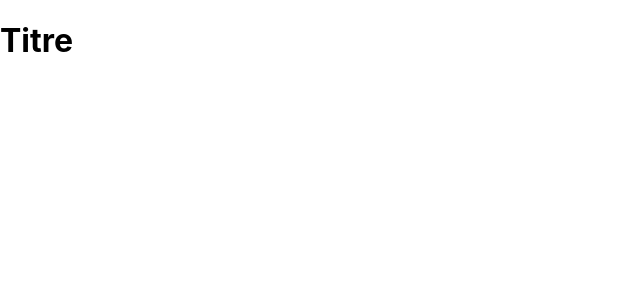
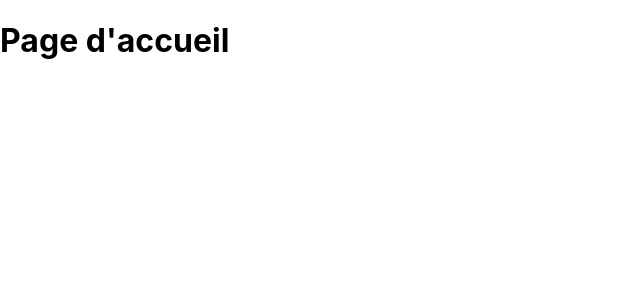
Before and after one commit to Jesschica/testreact, a React (Create React App) app: page / in a window 1280 px wide. Shown: the top 300 px of the page, without its empty margins (0-640 px from the left). Built offline with nearby package versions, Linux system fonts and the light colour scheme.

Commit message:
add page router

```diff
--- a/package.json
+++ b/package.json
@@ -8,6 +8,7 @@
     "@testing-library/user-event": "^13.5.0",
     "react": "^18.3.1",
     "react-dom": "^18.3.1",
+    "react-router-dom": "^6.26.1",
     "react-scripts": "5.0.1",
     "web-vitals": "^2.1.4"
   },
--- a/src/App.js
+++ b/src/App.js
@@ -1,13 +1,20 @@
 import React from "react";
+import { BrowserRouter } from "react-router-dom";
+import { Routes, Route, Link } from "react-router-dom";
 
-class App extends React.Component {
-  render() {
+import Home from './Pages/Home';
+import About from './Pages/About';
+import Contact from './Pages/Contact';
+
+
+export default function App(){
     return (
-      <div>
-        <h1>Titre</h1>
+      <div className="App">
+        <Routes>
+          <Route path="/" element={<Home />}></Route>
+          <Route path="/about" element={<About />}></Route>
+          <Route path="/contact" element={<Contact />}></Route>
+        </Routes>
       </div>
     )
-  }
-}
-
-export default App;
+  };
--- /dev/null
+++ b/src/Pages/About.jsx
@@ -0,0 +1,9 @@
+const About =() => {
+    return (
+        <div>
+            <h1>Page d'accueil</h1>
+        </div>
+    )
+}
+
+export default About;
--- /dev/null
+++ b/src/Pages/Contact.jsx
@@ -0,0 +1,9 @@
+const Contact =() => {
+    return (
+        <div>
+            <h1>Page d'accueil</h1>
+        </div>
+    )
+}
+
+export default Contact;
--- /dev/null
+++ b/src/Pages/Home.jsx
@@ -0,0 +1,9 @@
+const Home =() => {
+    return (
+        <div>
+            <h1>Page d'accueil</h1>
+        </div>
+    )
+}
+
+export default Home;
--- a/src/index.js
+++ b/src/index.js
@@ -3,11 +3,15 @@ import ReactDOM from 'react-dom/client';
 import './index.css';
 import App from './App';
 import reportWebVitals from './reportWebVitals';
+import { BrowserRouter } from 'react-router-dom';
+
 
 const root = ReactDOM.createRoot(document.getElementById('root'));
 root.render(
   <React.StrictMode>
-    <App />
+    <BrowserRouter>
+        <App />
+    </BrowserRouter>
   </React.StrictMode>
 );
 
```
Also changed, not shown: 1 other file (tests, documents, lock files or other folders).
